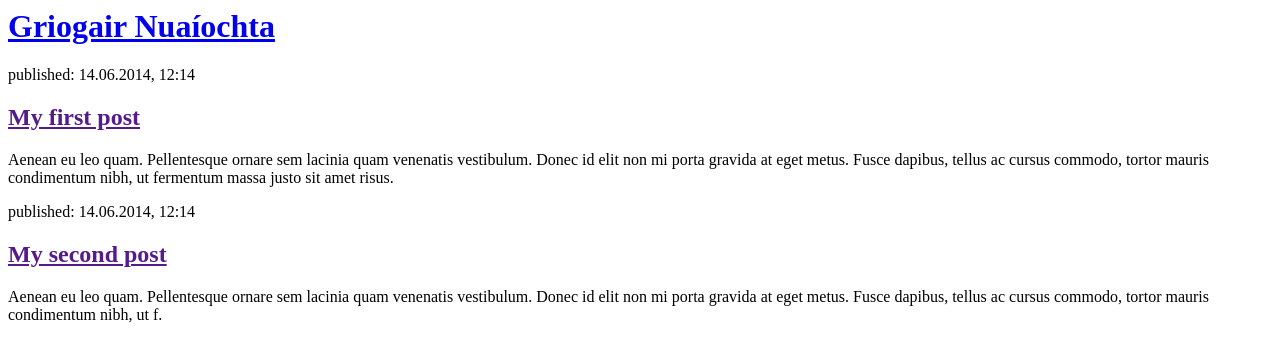
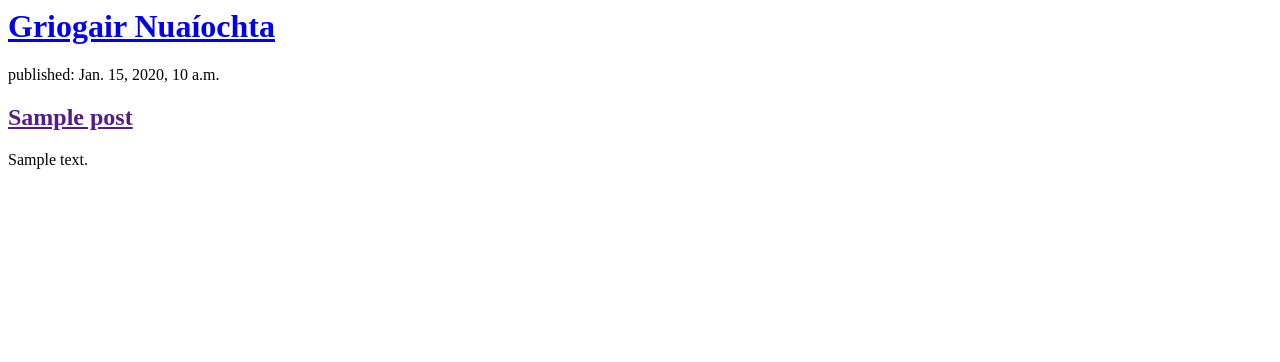
Before and after one commit to sailnathona/griogair-blog, a Django app: template blog/templates/blog/post_list.html in a window 1280 px wide. Shown: the top 362 px of the page. Run offline with Django 3.2, Linux system fonts and the light colour scheme; the template is opened without the code that fills it: most values are stand-ins (such as "Sample title", 1, 10 or a date in 2020).

Commit message:
modified templates to display posts from database

```diff
--- a/blog/templates/blog/post_list.html
+++ b/blog/templates/blog/post_list.html
@@ -6,17 +6,12 @@
         <div>
            <h1><a href="/">Griogair Nuaíochta</a></h1>
         </div>
-
-        <div>
-            <p>published: 14.06.2014, 12:14</p>
-            <h2><a href="">My first post</a></h2>
-            <p>Aenean eu leo quam. Pellentesque ornare sem lacinia quam venenatis vestibulum. Donec id elit non mi porta gravida at eget metus. Fusce dapibus, tellus ac cursus commodo, tortor mauris condimentum nibh, ut fermentum massa justo sit amet risus.</p>
-        </div>
-
-        <div>
-            <p>published: 14.06.2014, 12:14</p>
-            <h2><a href="">My second post</a></h2>
-            <p>Aenean eu leo quam. Pellentesque ornare sem lacinia quam venenatis vestibulum. Donec id elit non mi porta gravida at eget metus. Fusce dapibus, tellus ac cursus commodo, tortor mauris condimentum nibh, ut f.</p>
-        </div>
+    {% for post in posts %}
+    <div>
+        <p>published: {{ post.published_date }}</p>
+        <h2><a href="">{{ post.title }}</a></h2>
+        <p>{{ post.text|linebreaksbr }}</p>
+    </div>
+{% endfor %}
     </body>
 </html>
--- a/griogairblog/settings.py
+++ b/griogairblog/settings.py
@@ -15,6 +15,11 @@ import os
 
 # Build paths inside the project like this: os.path.join(BASE_DIR, ...)
 BASE_DIR = os.path.dirname(os.path.dirname(os.path.abspath(__file__)))
+
+username = os.environ.get('VARENV')
+password = "my_password"
+
+SECRET_KEY = '=1b=^9)udis_p82u+f)qq*u%v+hk*bc9o)b=y*$@2yr3zmgin^'
 
 
 # Quick-start development settings - unsuitable for production
```
Also changed, not shown: blog/views.py (+10 -1 lines).
